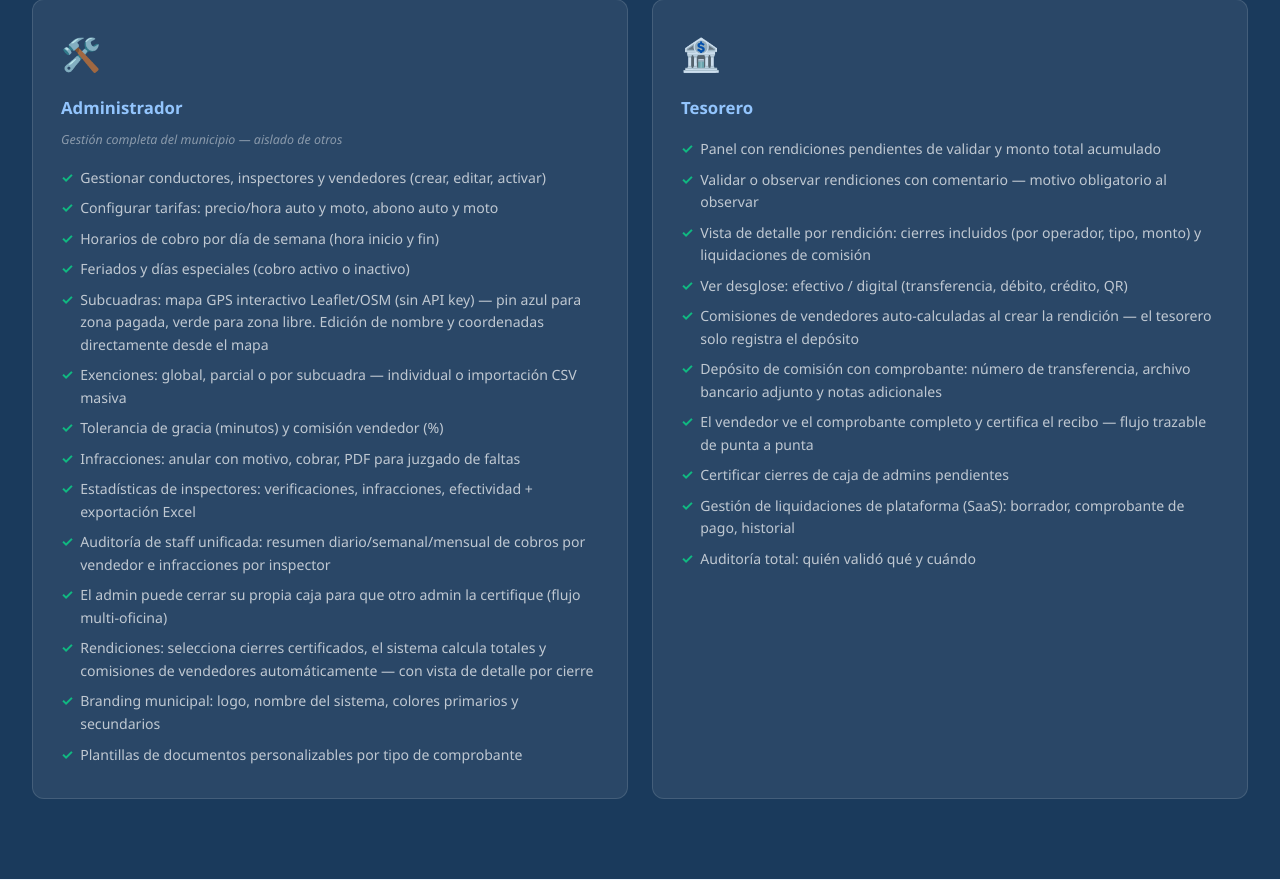
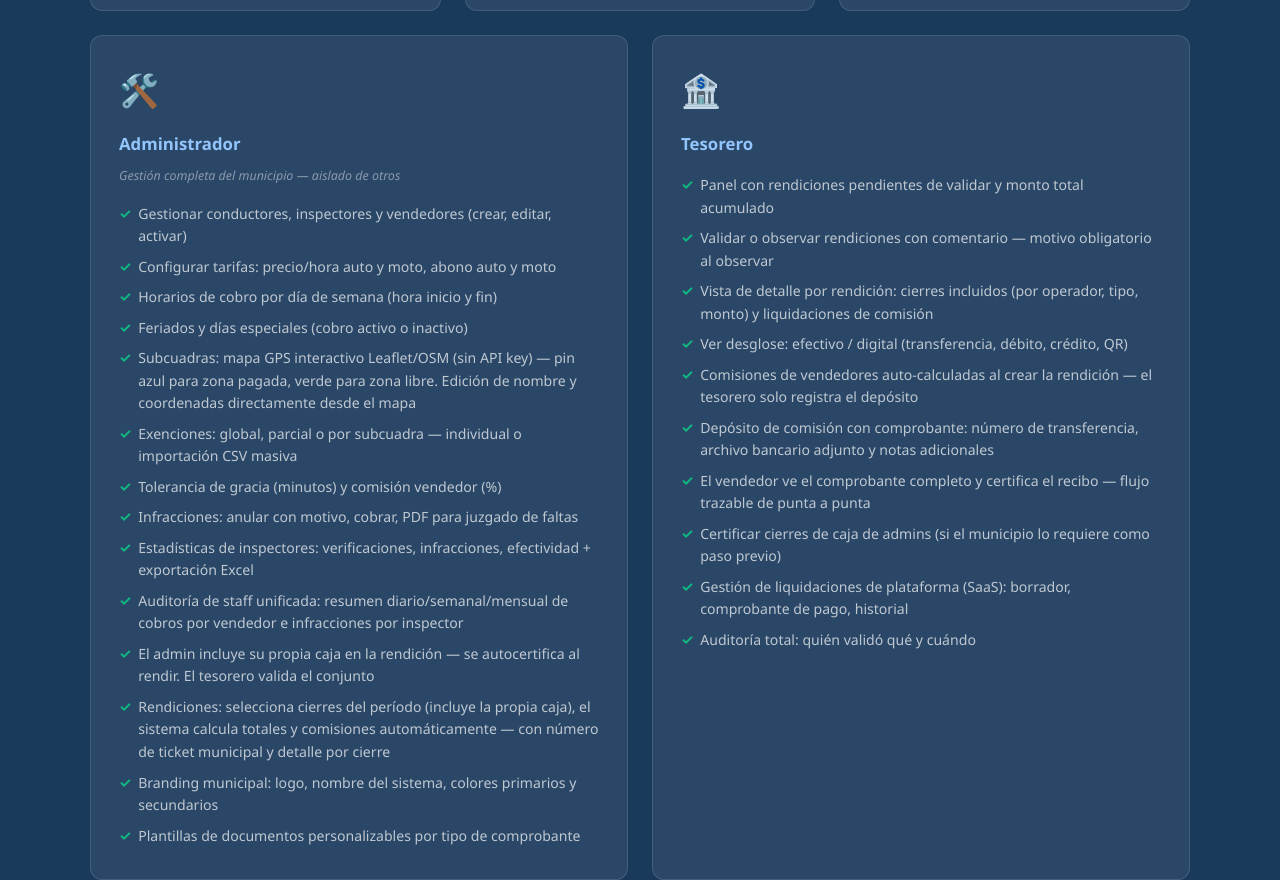
Before and after one commit to PolloLopez/estacionamiento_proyecto, a Django app: page /landing/ in a window 1280 px wide. Shown: the part 4393-5273 px from the top of the page. Run offline with Django 5.2, Linux system fonts and the light colour scheme; data that the repository does not hold is empty.

Commit message:
fix: landing actualizada — 200+ tests, React UMD, flujo rendición admin

```diff
--- a/templates/landing.html
+++ b/templates/landing.html
@@ -181,7 +181,7 @@
 
     /* ─── SECTIONS ─── */
     section { padding: 5rem 2rem; }
-    .container { max-width: 100%; margin: 0 auto; }
+    .container { max-width: 1100px; margin: 0 auto; }
     .section-label {
       font-size: 0.78rem;
       font-weight: 700;
@@ -472,7 +472,7 @@
         <div class="lbl" data-lang-inline="en">User roles</div>
       </div>
       <div class="hero-stat">
-        <div class="num">130+</div>
+        <div class="num">200+</div>
         <div class="lbl" data-lang-inline="es">Tests automatizados</div>
         <div class="lbl" data-lang-inline="en">Automated tests</div>
       </div>
@@ -769,10 +769,11 @@
           <li data-lang="en">Infractions: void with reason, collect, PDF for court</li>
           <li data-lang="es">Estadísticas de inspectores: verificaciones, infracciones, efectividad + exportación Excel</li>
           <li data-lang="es">Auditoría de staff unificada: resumen diario/semanal/mensual de cobros por vendedor e infracciones por inspector</li>
-          <li data-lang="es">El admin puede cerrar su propia caja para que otro admin la certifique (flujo multi-oficina)</li>
+          <li data-lang="es">El admin incluye su propia caja en la rendición — se autocertifica al rendir. El tesorero valida el conjunto</li>
+          <li data-lang="en">Admin's own shift is self-certified when included in the settlement — treasurer validates the whole package</li>
           <li data-lang="en">Inspector stats: checks, infractions, effectiveness + Excel export</li>
-          <li data-lang="es">Rendiciones: selecciona cierres certificados, el sistema calcula totales y comisiones de vendedores automáticamente — con vista de detalle por cierre</li>
-          <li data-lang="en">Settlements: select certified shifts, system auto-calculates totals and vendor commissions — with per-shift detail view</li>
+          <li data-lang="es">Rendiciones: selecciona cierres del período (incluye la propia caja), el sistema calcula totales y comisiones automáticamente — con número de ticket municipal y detalle por cierre</li>
+          <li data-lang="en">Settlements: select shifts for the period (including own shift), system auto-calculates totals and commissions — with municipal ticket number and per-shift detail</li>
           <li data-lang="es">Branding municipal: logo, nombre del sistema, colores primarios y secundarios</li>
           <li data-lang="en">Municipal branding: logo, system name, primary and secondary colors</li>
           <li data-lang="es">Plantillas de documentos personalizables por tipo de comprobante</li>
@@ -800,8 +801,8 @@
           <li data-lang="en">Commission deposit with receipt: transfer number, attached bank file, and additional notes</li>
           <li data-lang="es">El vendedor ve el comprobante completo y certifica el recibo — flujo trazable de punta a punta</li>
           <li data-lang="en">Vendor sees the full receipt and certifies — end-to-end traceable flow</li>
-          <li data-lang="es">Certificar cierres de caja de admins pendientes</li>
-          <li data-lang="en">Certify pending admin shift closures</li>
+          <li data-lang="es">Certificar cierres de caja de admins (si el municipio lo requiere como paso previo)</li>
+          <li data-lang="en">Certify admin shift closures (if the municipality requires it as a prior step)</li>
           <li data-lang="es">Gestión de liquidaciones de plataforma (SaaS): borrador, comprobante de pago, historial</li>
           <li data-lang="en">Platform license payments (SaaS): draft, attach payment proof, history</li>
           <li data-lang="es">Auditoría total: quién validó qué y cuándo</li>
@@ -893,8 +894,8 @@
         <div class="step-content">
           <h4 data-lang="es">Rendición financiera en 3 pasos</h4>
           <h4 data-lang="en">3-step financial settlement</h4>
-          <p data-lang="es">① Vendedor/inspector cierra caja → Admin certifica cada cierre. ② Admin agrupa cierres en una rendición formal hacia tesorería (comisiones calculadas automáticamente). ③ Tesorero valida, deposita la comisión con comprobante bancario adjunto → Vendedor confirma recibo desde su panel.</p>
-          <p data-lang="en">① Vendor/inspector closes shift → Admin certifies each closing. ② Admin groups shifts into a formal treasury submission (commissions auto-calculated). ③ Treasurer validates, deposits the commission with an attached bank receipt → Vendor confirms receipt from their panel.</p>
+          <p data-lang="es">① Vendedor/inspector cierra caja → Admin certifica cada cierre (incluye su propia caja). ② Admin agrupa los cierres en una rendición con número de ticket municipal — el sistema calcula totales y comisiones automáticamente. ③ Tesorero valida, deposita comisiones con comprobante → Vendedor confirma recibo desde su panel.</p>
+          <p data-lang="en">① Vendor/inspector closes shift → Admin certifies each closing (including their own). ② Admin groups shifts into a settlement with an internal ticket number — system auto-calculates totals and commissions. ③ Treasurer validates, deposits commissions with receipt → Vendor confirms from their panel.</p>
         </div>
       </div>
     </div>
@@ -962,8 +963,8 @@
       <div class="security-item">
         <div class="sec-icon">✅</div>
         <div class="sec-content">
-          <h4 data-lang="es">130+ tests automatizados</h4>
-          <h4 data-lang="en">130+ automated tests</h4>
+          <h4 data-lang="es">200+ tests automatizados</h4>
+          <h4 data-lang="en">200+ automated tests</h4>
           <p data-lang="es">Cobertura de roles, flujos monetarios, tolerancia de gracia, multi-municipio, comisiones y webhooks. Todo cambio se verifica antes de llegar a producción.</p>
           <p data-lang="en">Coverage of roles, monetary flows, grace tolerance, multi-tenant, commissions, and webhooks. Every change is verified before reaching production.</p>
         </div>
@@ -988,8 +989,8 @@
       <div class="tech-pill"><strong>MercadoPago SDK</strong></div>
       <div class="tech-pill"><strong>django-allauth</strong> · Google OAuth</div>
       <div class="tech-pill"><strong>reportlab</strong> · PDF</div>
-      <div class="tech-pill"><strong>HTML + CSS propio</strong> · Sin JS frameworks</div>
-      <div class="tech-pill"><strong>130+ tests</strong> · Django TestCase</div>
+      <div class="tech-pill"><strong>React 18 UMD</strong> · Sin build step</div>
+      <div class="tech-pill"><strong>200+ tests</strong> · Django TestCase</div>
     </div>
 
     <div class="tech-details">
@@ -1002,8 +1003,8 @@
       <div class="tech-detail-card">
         <h4 data-lang-inline="es">Sin dependencias innecesarias</h4>
         <h4 data-lang-inline="en">No unnecessary dependencies</h4>
-        <p data-lang="es">El frontend usa HTML y CSS propio — sin React, sin Vue, sin jQuery. Cada dependencia del backend tiene un motivo justificado en el código.</p>
-        <p data-lang="en">The frontend uses plain HTML and CSS — no React, no Vue, no jQuery. Every backend dependency has a justified reason in the code.</p>
+        <p data-lang="es">Las pantallas interactivas usan React 18 via UMD — sin Vite, sin node_modules, sin build step. El resto es HTML y CSS propio. Cada dependencia tiene un motivo justificado.</p>
+        <p data-lang="en">Interactive screens use React 18 via UMD — no Vite, no node_modules, no build step. Everything else is plain HTML and CSS. Every dependency has a justified reason.</p>
       </div>
       <div class="tech-detail-card">
         <h4 data-lang-inline="es">Modelos bien definidos</h4>
```
